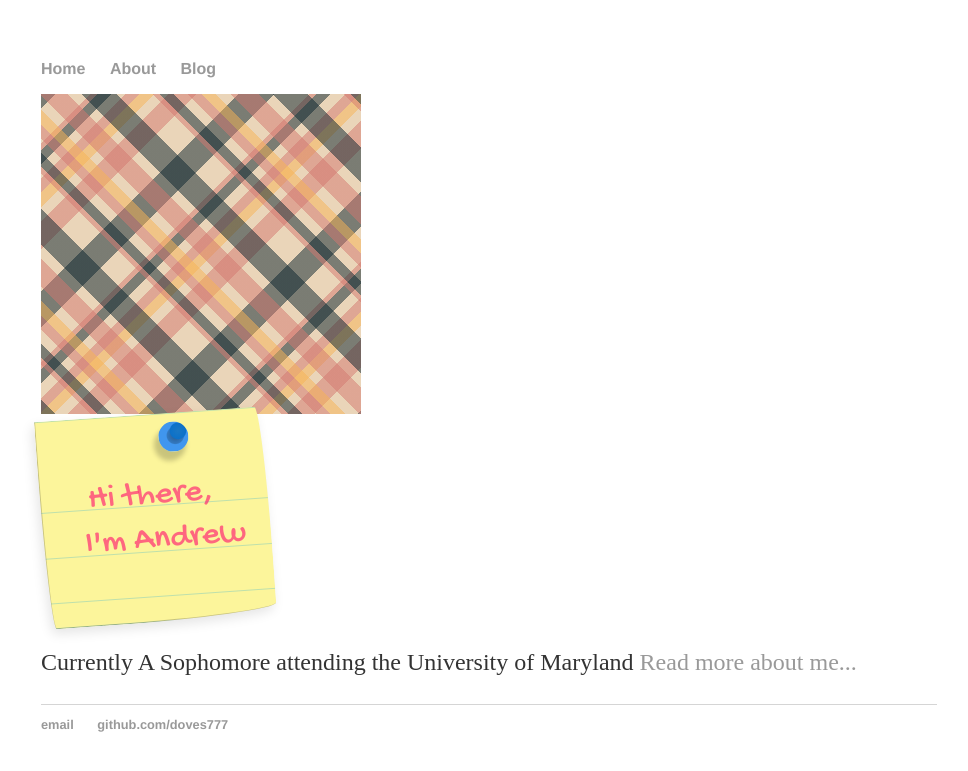
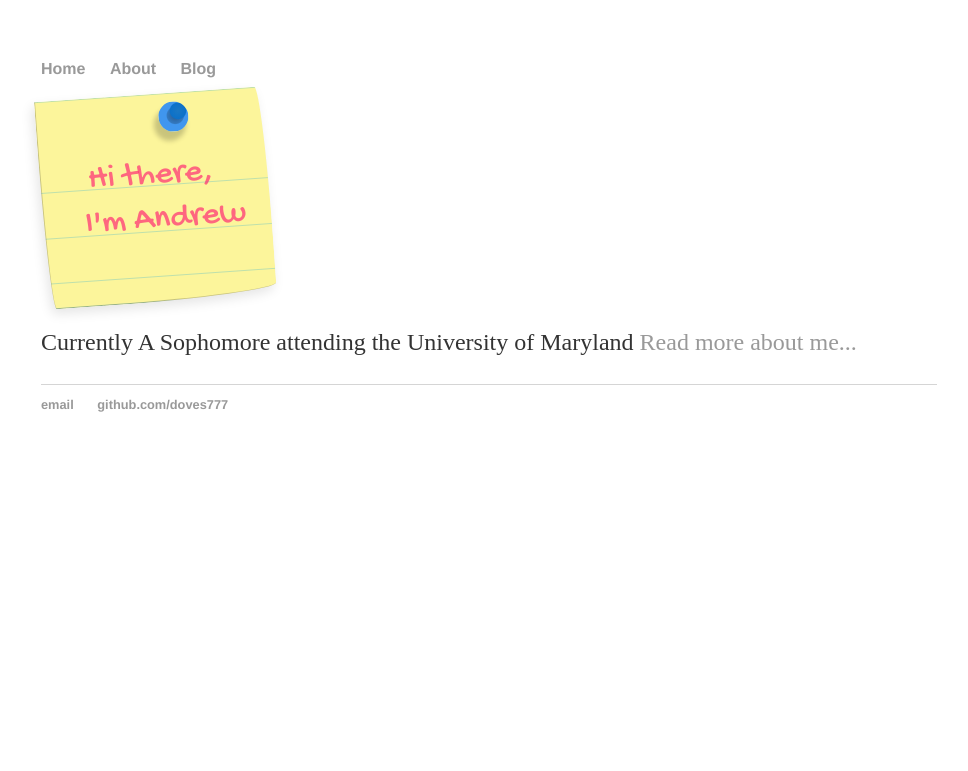
Before and after one commit to emilymoy/doves777.github.io, a Jekyll site: the page built from index.html, in a window 1280 px wide. Shown: the top 771 px of the page, without its empty margins (151-1119 px from the left). Built offline with Jekyll 4.4.1, drawn with Linux system fonts in a browser that asks for light colours.

Commit message:
Update main.css

```diff
--- a/css/main.css
+++ b/css/main.css
@@ -110,24 +110,3 @@ ul.posts li {
   box-shadow: -4px 8px 5px 1px rgba(0,0,0,0.2) ;
   text-shadow: none;
 }
-.gradient-pattern {
-  -webkit-box-sizing: content-box;
-  -moz-box-sizing: content-box;
-  box-sizing: content-box;
-  width: 320px;
-  height: 320px;
-  border: none;
-  font: normal 100%/normal Arial, Helvetica, sans-serif;
-  color: rgb(255, 255, 255);
-  -o-text-overflow: clip;
-  text-overflow: clip;
-  background: -webkit-repeating-linear-gradient(45deg, rgba(0,0,0,0) 5px, rgba(10,35,45,0.498039) 5px, rgba(10,35,45,0.498039) 10px, rgba(211,119,111,0) 10px, rgba(211,119,111,0) 35px, rgba(211,119,111,0.498039) 35px, rgba(211,119,111,0.498039) 40px, rgba(10,35,45,0.498039) 40px, rgba(10,35,45,0.498039) 50px, rgba(10,35,45,0) 50px, rgba(10,35,45,0) 60px, rgba(211,119,111,0.498039) 60px, rgba(211,119,111,0.498039) 70px, rgba(247,179,84,0.498039) 70px, rgba(247,179,84,0.498039) 80px, rgba(247,179,84,0) 80px, rgba(247,179,84,0) 90px, rgba(211,119,111,0.498039) 90px, rgba(211,119,111,0.498039) 110px, rgba(211,119,111,0) 110px, rgba(211,119,111,0) 120px, rgba(10,35,45,0.498039) 120px, rgba(10,35,45,0.498039) 140px), -webkit-repeating-linear-gradient(-45deg, rgba(0,0,0,0) 5px, rgba(10,35,45,0.498039) 5px, rgba(10,35,45,0.498039) 10px, rgba(211,119,111,0) 10px, rgba(211,119,111,0) 35px, rgba(211,119,111,0.498039) 35px, rgba(211,119,111,0.498039) 40px, rgba(10,35,45,0.498039) 40px, rgba(10,35,45,0.498039) 50px, rgba(10,35,45,0) 50px, rgba(10,35,45,0) 60px, rgba(211,119,111,0.498039) 60px, rgba(211,119,111,0.498039) 70px, rgba(247,179,84,0.498039) 70px, rgba(247,179,84,0.498039) 80px, rgba(247,179,84,0) 80px, rgba(247,179,84,0) 90px, rgba(211,119,111,0.498039) 90px, rgba(211,119,111,0.498039) 110px, rgba(211,119,111,0) 110px, rgba(211,119,111,0) 140px, rgba(10,35,45,0.498039) 140px, rgba(10,35,45,0.498039) 160px), rgb(234, 213, 185);
-  background: -moz-repeating-linear-gradient(45deg, rgba(0,0,0,0) 5px, rgba(10,35,45,0.498039) 5px, rgba(10,35,45,0.498039) 10px, rgba(211,119,111,0) 10px, rgba(211,119,111,0) 35px, rgba(211,119,111,0.498039) 35px, rgba(211,119,111,0.498039) 40px, rgba(10,35,45,0.498039) 40px, rgba(10,35,45,0.498039) 50px, rgba(10,35,45,0) 50px, rgba(10,35,45,0) 60px, rgba(211,119,111,0.498039) 60px, rgba(211,119,111,0.498039) 70px, rgba(247,179,84,0.498039) 70px, rgba(247,179,84,0.498039) 80px, rgba(247,179,84,0) 80px, rgba(247,179,84,0) 90px, rgba(211,119,111,0.498039) 90px, rgba(211,119,111,0.498039) 110px, rgba(211,119,111,0) 110px, rgba(211,119,111,0) 120px, rgba(10,35,45,0.498039) 120px, rgba(10,35,45,0.498039) 140px), -moz-repeating-linear-gradient(135deg, rgba(0,0,0,0) 5px, rgba(10,35,45,0.498039) 5px, rgba(10,35,45,0.498039) 10px, rgba(211,119,111,0) 10px, rgba(211,119,111,0) 35px, rgba(211,119,111,0.498039) 35px, rgba(211,119,111,0.498039) 40px, rgba(10,35,45,0.498039) 40px, rgba(10,35,45,0.498039) 50px, rgba(10,35,45,0) 50px, rgba(10,35,45,0) 60px, rgba(211,119,111,0.498039) 60px, rgba(211,119,111,0.498039) 70px, rgba(247,179,84,0.498039) 70px, rgba(247,179,84,0.498039) 80px, rgba(247,179,84,0) 80px, rgba(247,179,84,0) 90px, rgba(211,119,111,0.498039) 90px, rgba(211,119,111,0.498039) 110px, rgba(211,119,111,0) 110px, rgba(211,119,111,0) 140px, rgba(10,35,45,0.498039) 140px, rgba(10,35,45,0.498039) 160px), rgb(234, 213, 185);
-  background: repeating-linear-gradient(45deg, rgba(0,0,0,0) 5px, rgba(10,35,45,0.498039) 5px, rgba(10,35,45,0.498039) 10px, rgba(211,119,111,0) 10px, rgba(211,119,111,0) 35px, rgba(211,119,111,0.498039) 35px, rgba(211,119,111,0.498039) 40px, rgba(10,35,45,0.498039) 40px, rgba(10,35,45,0.498039) 50px, rgba(10,35,45,0) 50px, rgba(10,35,45,0) 60px, rgba(211,119,111,0.498039) 60px, rgba(211,119,111,0.498039) 70px, rgba(247,179,84,0.498039) 70px, rgba(247,179,84,0.498039) 80px, rgba(247,179,84,0) 80px, rgba(247,179,84,0) 90px, rgba(211,119,111,0.498039) 90px, rgba(211,119,111,0.498039) 110px, rgba(211,119,111,0) 110px, rgba(211,119,111,0) 120px, rgba(10,35,45,0.498039) 120px, rgba(10,35,45,0.498039) 140px), repeating-linear-gradient(135deg, rgba(0,0,0,0) 5px, rgba(10,35,45,0.498039) 5px, rgba(10,35,45,0.498039) 10px, rgba(211,119,111,0) 10px, rgba(211,119,111,0) 35px, rgba(211,119,111,0.498039) 35px, rgba(211,119,111,0.498039) 40px, rgba(10,35,45,0.498039) 40px, rgba(10,35,45,0.498039) 50px, rgba(10,35,45,0) 50px, rgba(10,35,45,0) 60px, rgba(211,119,111,0.498039) 60px, rgba(211,119,111,0.498039) 70px, rgba(247,179,84,0.498039) 70px, rgba(247,179,84,0.498039) 80px, rgba(247,179,84,0) 80px, rgba(247,179,84,0) 90px, rgba(211,119,111,0.498039) 90px, rgba(211,119,111,0.498039) 110px, rgba(211,119,111,0) 110px, rgba(211,119,111,0) 140px, rgba(10,35,45,0.498039) 140px, rgba(10,35,45,0.498039) 160px), rgb(234, 213, 185);
-  -webkit-background-origin: padding-box;
-  background-origin: padding-box;
-  -webkit-background-clip: border-box;
-  background-clip: border-box;
-  -webkit-background-size: auto auto;
-  background-size: auto auto;
-}
```
